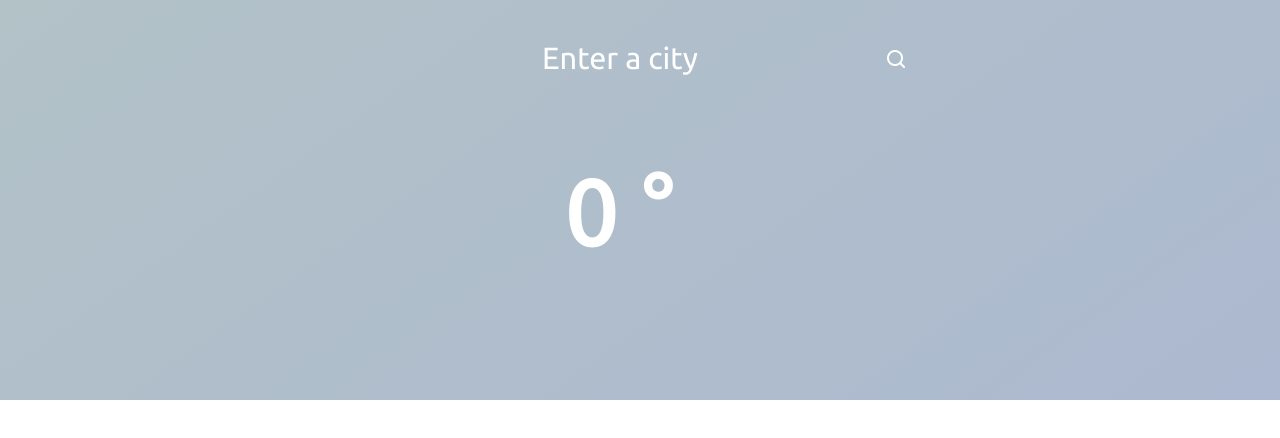
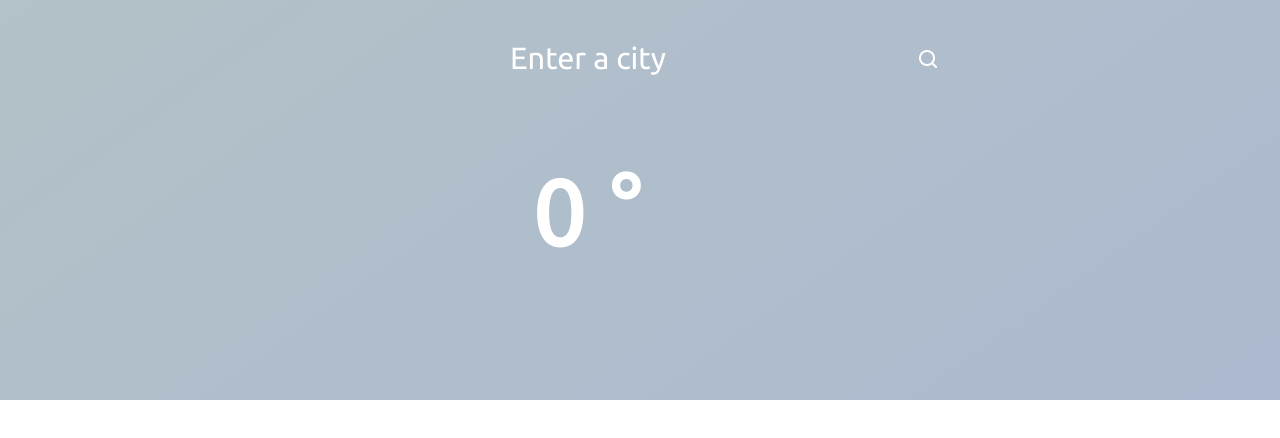
Before and after one commit to xant3r0/vueWeather, a Vue app: page / in a window 1280 px wide. Shown: the top 438 px of the page. Built offline with nearby package versions, Linux system fonts and the light colour scheme.

Commit message:
Fixed bugs

```diff
--- a/src/components/Main.vue
+++ b/src/components/Main.vue
@@ -106,7 +106,7 @@ export default {
         color:#FFFFFF;
     }
     #City {
-        width: 30vw;
+        width: 100%;
         font-size: 23pt;
         margin-top: 5vh;
         border:none;
@@ -131,6 +131,7 @@ export default {
         width:5vh;
         margin-top: 5vh;
         padding:0;
+        margin-left:5vw;
     }
     #data {
         display:flex;
```
